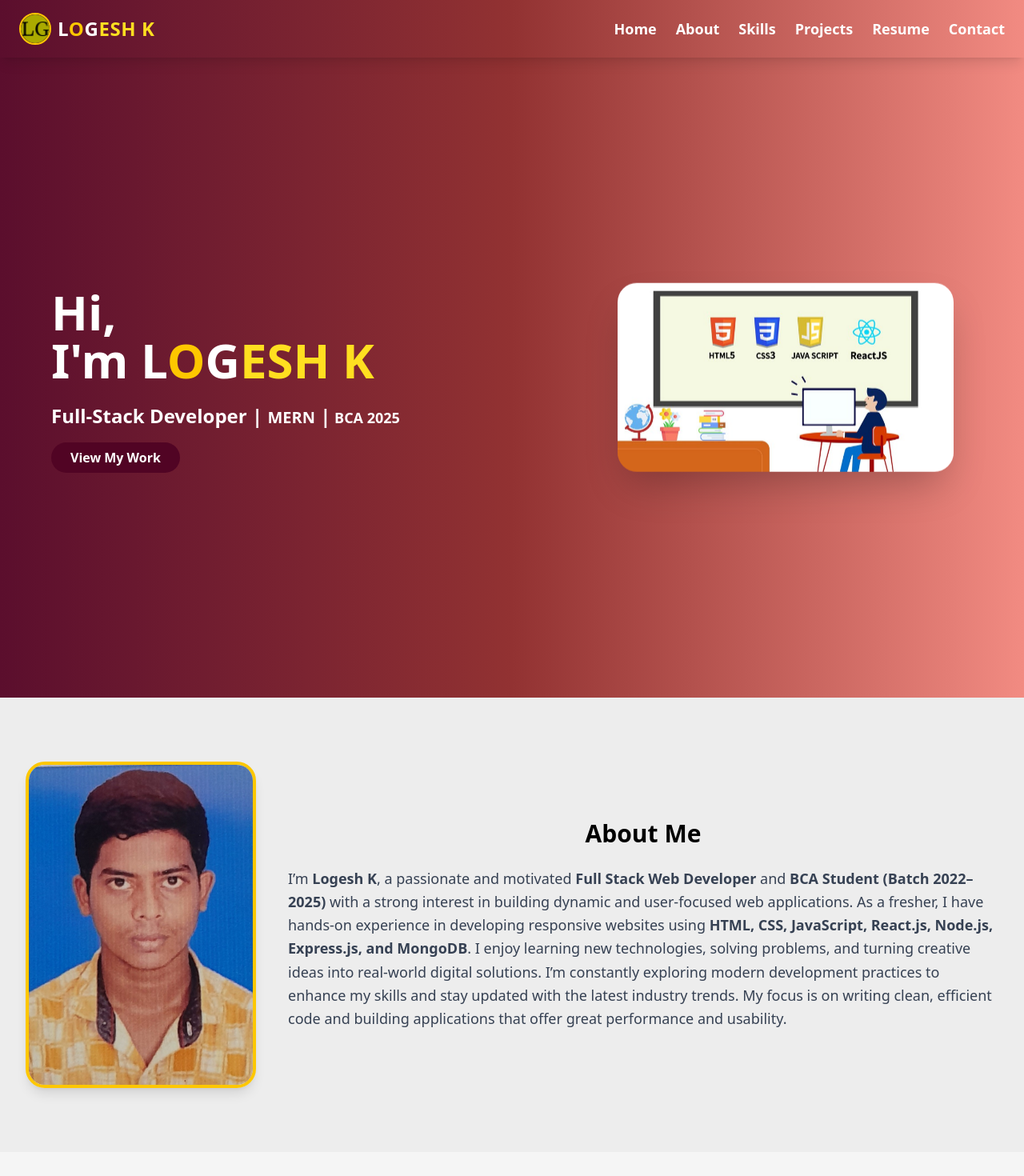
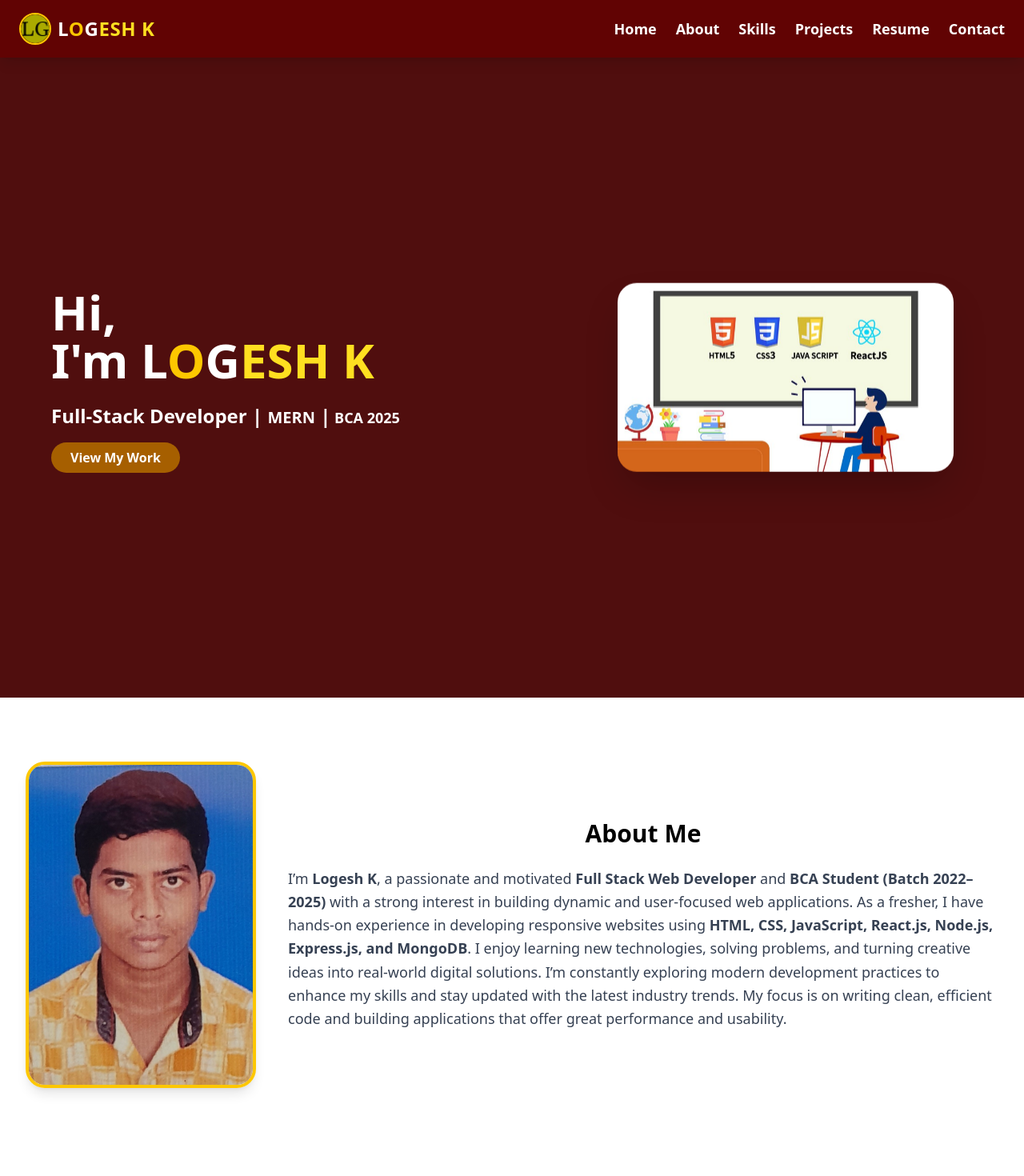
Before and after one commit to Logeshk135/portfolio-react, a React (Vite) app: page / in a window 1280 px wide. Shown: the top 1470 px of the page at 80% size. Built offline with nearby package versions, Linux system fonts and the light colour scheme.

Commit message:
portfolio updated20

```diff
--- a/src/App.jsx
+++ b/src/App.jsx
@@ -39,7 +39,7 @@ const App = () => {
   return (
     <div className="bg-gradient-to-br from-yellow-50 to-orange-100 text-gray-900 font-sans scroll-smooth">
       {/* ✅ HEADER */}
-      <header className="bg-gradient-to-r from-[#5B0E2D] via-[#923232] to-[#F28B82] text-white py-4 px-6 flex justify-between items-center sticky top-0 z-50 shadow-lg">
+      <header className="bg-[#610303] text-white py-4 px-6 flex justify-between items-center sticky top-0 z-50 shadow-lg">
         <div className="flex items-center gap-2">
           <img src={logo} alt="Logo" className="w-10 h-10 rounded-full border-2 border-yellow-400" />
           <h1 className="text-2xl font-bold tracking-wide">
@@ -79,7 +79,7 @@ const App = () => {
 
       {/* ✅ MOBILE MENU - Semi Transparent & Always on Top */}
       <div
-        className={`md:hidden fixed top-[64px] left-0 w-full backdrop-blur-md bg-gradient-to-r from-[#5B0E2D] via-[#923232] to-[#F28B82]/90 text-white transition-all duration-500 ease-in-out z-[999] ${menuOpen
+        className={`md:hidden fixed top-[64px] left-0 w-full backdrop-blur-md bg-[#800000]/90 text-white transition-all duration-500 ease-in-out z-[999] ${menuOpen
           ? "max-h-96 py-4 opacity-100 pointer-events-auto"
           : "max-h-0 py-0 opacity-0 pointer-events-none"
           }`}
@@ -111,7 +111,7 @@ const App = () => {
       {/* ✅ HOME SECTION FIXED */}
       <section
         id="home"
-        className="bg-gradient-to-r from-[#5B0E2D] via-[#923232] to-[#F28B82] text-white min-h-screen flex flex-col md:flex-row items-center justify-center px-8 md:px-16 text-center md:text-left relative overflow-hidden"
+        className="bg-[#500e0e] text-white min-h-screen flex flex-col md:flex-row items-center justify-center px-8 md:px-16 text-center md:text-left relative overflow-hidden"
       >
         {/* LEFT TEXT */}
         <div className="flex-1 space-y-6 relative z-[40]">
@@ -124,7 +124,7 @@ const App = () => {
 
           <a
         href="#projects"
-        className="bg-pink-950 text-white font-semibold py-2 px-6 rounded-full hover:bg-pink-500 transition-all"
+        className="bg-yellow-700 text-white font-semibold py-2 px-6 rounded-full hover:bg-yellow-500 transition-all"
       >
         View My Work
       </a>
@@ -143,7 +143,7 @@ const App = () => {
 
 
       {/* ✅ ABOUT SECTION */}
-      <section id="about" className="py-20 px-8 bg-[#EDEDED]  text-justify md:text-left flex flex-col md:flex-row items-center gap-10">
+      <section id="about" className="py-20 px-8 bg-white  text-justify md:text-left flex flex-col md:flex-row items-center gap-10">
         <img src={profile} alt="Profile" className="w-60 md:w-72 rounded-3xl border-4 border-yellow-400 shadow-lg" />
         <div className="flex-1">
           <center><h2 className="text-3xl font-bold mb-6 text-black">About Me</h2></center>
@@ -156,7 +156,7 @@ const App = () => {
       </section>
 
       {/* ✅ SKILLS SECTION */}
-      <section id="skills" className="py-20 px-6 bg-[#F5F5F5] text-center">
+      <section id="skills" className="py-20 px-6 bg-white text-center">
         <h2 className="text-3xl font-bold mb-10 text-black">Technical Skills</h2>
         <div className="flex flex-wrap justify-center gap-8">
           {skills.map((skill, i) => (
@@ -169,7 +169,7 @@ const App = () => {
       </section>
 
       {/* ✅ PROJECTS SECTION */}
-      <section id="projects" className="py-20 px-6 bg-[#FFFFFF] text-center">
+      <section id="projects" className="py-20 px-6 bg-white text-center">
         <h2 className="text-3xl font-bold mb-10 text-black">My Projects</h2>
         <div className="grid md:grid-cols-2 gap-8 max-w-6xl mx-auto">
           <a href="https://logeshk135.github.io/pizza-webisite-forntend/" target="_blank" className="bg-gradient-to-r from-red-500 to-orange-400 text-white rounded-2xl shadow-lg overflow-hidden hover:scale-105 transition">
@@ -191,7 +191,7 @@ const App = () => {
       </section>
 
       {/* ✅ RESUME SECTION */}
-      <section id="resume" className="bg-[#1A2E35] text-white py-20 px-6 text-center">
+      <section id="resume" className="bg-[#741212] text-white py-20 px-6 text-center">
         <h2 className="text-4xl font-bold mb-4">Resume</h2>
         <p className="text-gray-300 mb-10">View or download my resume below 👇</p>
         <div className="flex flex-col md:flex-row justify-center items-center gap-10">
@@ -203,8 +203,8 @@ const App = () => {
       </section>
 
       {/* ✅ CONTACT SECTION */}
-      <section id="contact" className="bg-amber-200 text-black py-20 px-6 text-center">
-        <h2 className="text-4xl font-bold mb-6 border-b-4 border-black inline-block pb-2">Contact</h2>
+      <section id="contact" className="bg-red-700 text-white py-20 px-6 text-center">
+        <h2 className="text-4xl font-bold mb-6  inline-block pb-2">Contact</h2>
         <p className="text-xl mb-4 ">Feel free to reach out for collaboration or opportunities!</p>
 
         <div className="flex flex-col md:flex-row justify-center items-center gap-6 mb-10">
@@ -228,7 +228,7 @@ const App = () => {
             </div>
             <a
               href="tel:+918825696584"
-              className="text-lg hover:text-2xl text-neutral-950 font-bold transition-all"
+              className="text-lg hover:text-2xl font-bold transition-all"
             >
               +91 88256 96584
             </a>
@@ -245,7 +245,7 @@ const App = () => {
       </section>
 
       {/* ✅ FOOTER */}
-      <footer className="bg-gradient-to-r from-[#5B0E2D] via-[#923232] to-[#F28B82] text-black py-6 text-center">
+      <footer className="bg-[#610303] text-white py-6 text-center">
         <p className="text-sm">© 2025 Logesh K — All Rights Reserved</p>
       </footer>
     </div>
```
